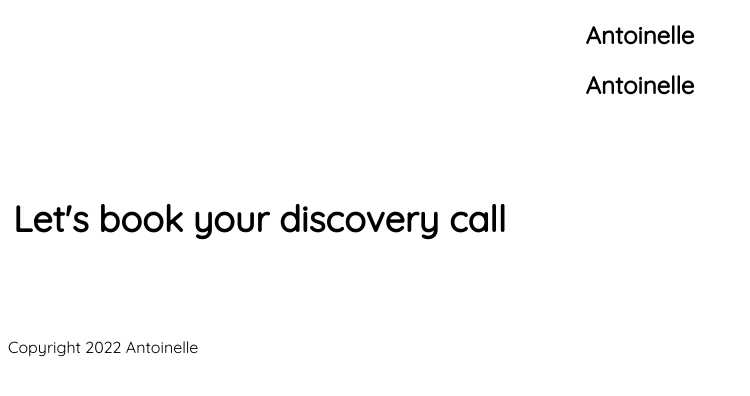
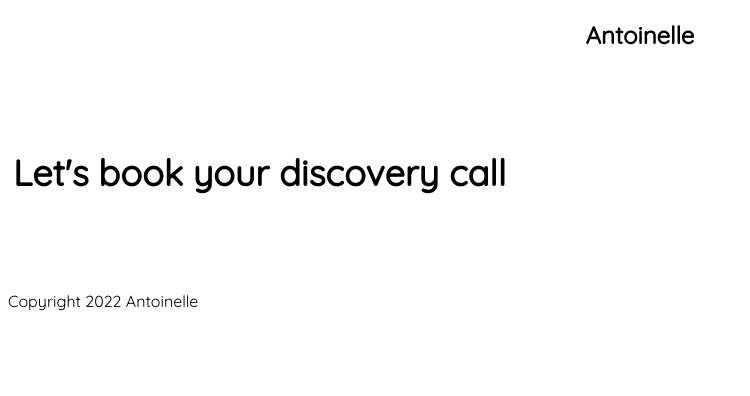
Before and after one commit to MatchaBear/antoinelle-website, a React (Vite) app: page /contact in a window 1280 px wide. Shown: the top 396 px of the page, without its empty margins (0-750 px from the left). Built offline with nearby package versions, Linux system fonts and the light colour scheme.

Commit message:
remove logo from each routes/pages

```diff
--- a/src/routes/contact.tsx
+++ b/src/routes/contact.tsx
@@ -1,7 +1,6 @@
 export default function Contact() {
   return (
     <div>
-      <h1 className="logo">Antoinelle</h1>
       <div className="hero">
         <h2 className="intro">Let's book your discovery call</h2>
       </div>
--- a/src/routes/home.tsx
+++ b/src/routes/home.tsx
@@ -3,7 +3,6 @@ import { Link } from "react-router-dom";
 export default function Home() {
   return (
     <div>
-      <h1 className="logo">Antoinelle</h1>
       <div className="hero">
         <h2 className="intro">
           Bespoke branding and showit website design for wedding pros, interior
```
